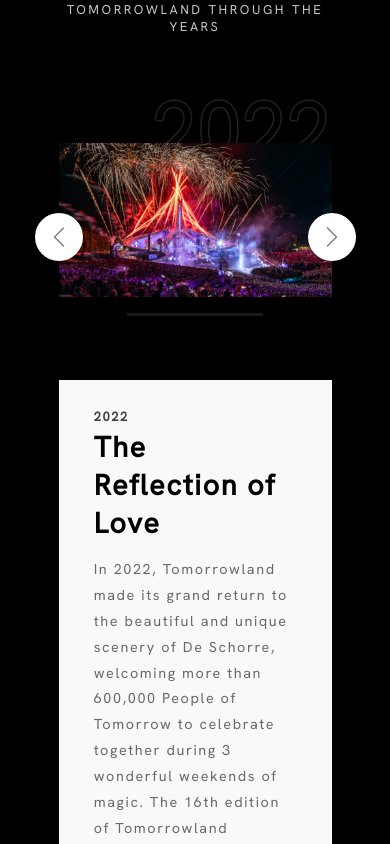
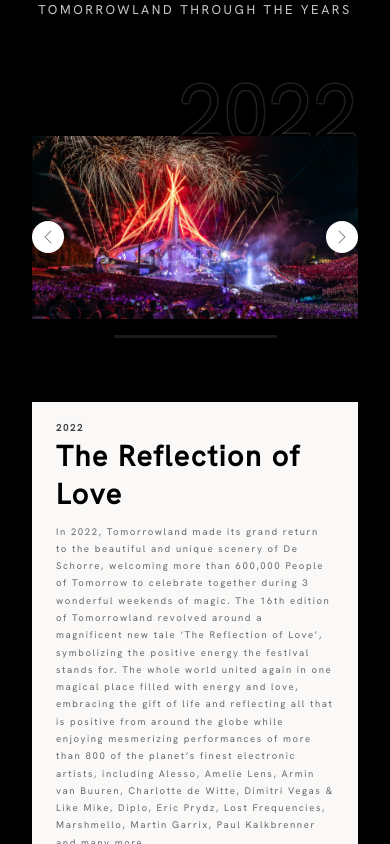
Before and after one commit to lauritisreyes/tomorrowland-2023, a React (Vite) app: page / in a window 390 px wide. Shown: the part 1100-1944 px from the top of the page. Built offline with nearby package versions, Linux system fonts and the light colour scheme.

Commit message:
Update Timeline.scss

```diff
--- a/src/components/Home/Timeline/Timeline.scss
+++ b/src/components/Home/Timeline/Timeline.scss
@@ -3,7 +3,7 @@
     height: 100%;
     color: #FAF9F8;
     text-align: center;
-    max-width: 70%;
+    max-width: 1400px;
     margin: auto;
     &-h2{
         font-size: 3em;
@@ -37,7 +37,7 @@
         flex-flow: row nowrap;
         justify-content: space-between;
         align-items: flex-start;
-        margin: -1em 0 5em;
+        margin: -1em 0 0;
         gap: 5em;
     }
     &-info{
@@ -130,6 +130,7 @@
 
 @media screen and (max-width:1700px) {
     .Timeline{
+        padding: 0 2em;
         &-item{
             width: 100%;
             &:nth-child(odd){
@@ -153,3 +154,38 @@
         max-width: 100%;
     }
 }
+@media screen and (max-width:768px) {
+    .Slider{
+        margin-top: 0.6em;
+    }
+    .InfoCard{
+        padding: 1em 1.5em;
+    }
+}
+@media screen and (max-width:520px) {
+    .InfoCard{
+        &-year{
+            font-size: 0.6em;
+        }
+        &-text{
+            font-size: 0.6em;
+        }
+    }
+    .Slider{
+        &-btn{
+            width: 2em;
+            height: 2em;
+        }
+        &-btn-left{
+            top: calc( 50% - 1.5em);
+            left: 0;
+        }
+        &-btn-right{
+            top: calc( 50% - 1.5em);
+            right: 0;
+        }
+        &-svg{
+            margin: 0.5em auto;
+        }
+    }
+}
```
